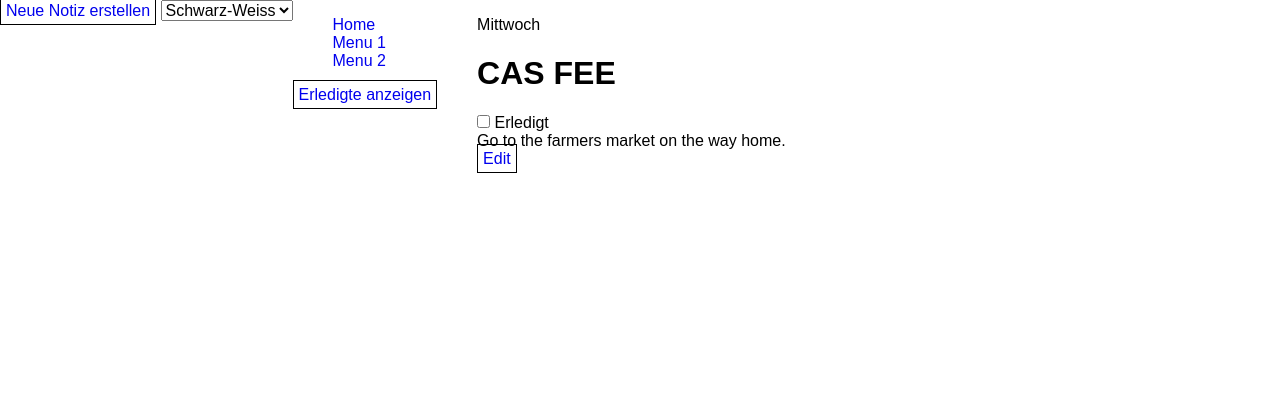
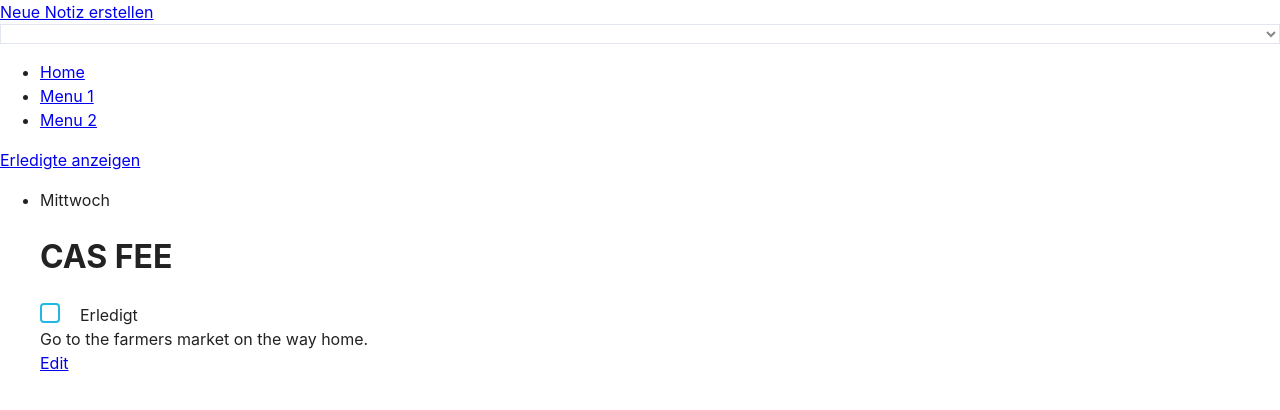
Before and after one commit to iDiver76/cas-fee-projekt1, a plain HTML site: page src/index.html in a window 1280 px wide. Drawn offline with Linux system fonts and the light colour scheme.

Commit message:
Styleguide added

```diff
--- a/src/css/main.css
+++ b/src/css/main.css
@@ -1,8 +1,4 @@
-.button {
-    border: 1px solid black;
-    padding: 5px;
-}
-
+/*
 a {
     text-decoration: none;
 }
@@ -12,10 +8,7 @@ li {
 }
 
 .container {
-
-
     display: flex;
-
     flex-flow: row wrap;
     justify-content: flex-start;
 }
@@ -23,3 +16,142 @@ li {
 #header a.button{
     flex: 0 1 auto;
 }
+*/
+html {
+  font-size: 16px;
+}
+
+body {
+  margin: 0;
+  font-family: -apple-system, BlinkMacSystemFont, "Segoe UI", Roboto, "Helvetica Neue", Arial, sans-serif;
+  font-size: 1rem;
+  line-height: 1.5;
+  color: #222;
+}
+
+/* ----------- Button */
+.btn {
+
+}
+
+/* ----------- Form */
+label {
+
+}
+
+input, textarea, select {
+    display: block;
+    width: 100vw;
+    height: 1.25rem;
+    padding: 0.5rem 0.75rem;
+    font-size: 0.875rem;
+    line-height: 1.25;
+    color: #888;
+    background-color: #fff;
+    border: 1px solid #e1e6ef;
+    border-radius: 0;
+    transition: border-color ease-in-out 0.15s, box-shadow ease-in-out 0.15s;
+}
+
+select:not([size]):not([multiple]) {
+ /*simulate line-height: 1.25  for selects*/
+   height: 1.25rem - 2px;
+ }
+
+
+
+
+
+input[type="checkbox"] {
+  display:none;
+}
+/* --- Variante 1
+
+
+input[type="checkbox"] + label {
+  display: block;
+  position: relative;
+  padding-left: 35px;
+  margin-bottom: 20px;
+  font: 14px/20px 'Open Sans', Arial, sans-serif;
+  color: #ddd;
+  cursor: pointer;
+  -webkit-user-select: none;
+  -moz-user-select: none;
+  -ms-user-select: none;
+}
+
+input[type="checkbox"] + label:before {
+  content: '';
+  display: block;
+  width: 20px;
+  height: 20px;
+  border: 1px solid #6cc0e5;
+  position: absolute;
+  left: 0;
+  top: 0;
+  opacity: .6;
+  -webkit-transition: all .12s, border-color .08s;
+  transition: all .12s, border-color .08s;
+}
+
+input[type="checkbox"]:checked + label:before {
+  width: 10px;
+  top: -5px;
+  left: 5px;
+  border-radius: 0;
+  opacity: 1;
+  border-top-color: transparent;
+  border-left-color: transparent;
+  -webkit-transform: rotate(45deg);
+  transform: rotate(45deg);
+}*/
+
+/* Variante 2 */
+
+input[type=checkbox] + label {
+  padding-left: 40px;
+  padding-top: 2px;
+  cursor: pointer;
+  position: relative;
+}
+
+input[type=checkbox] + label:before, input[type=checkbox] + label:after  {
+    font-size: inherit;
+    top: 0;
+    left: 0;
+    width: 1rem;
+    line-height: 1rem;
+    height: 1rem;
+    font-family: FontAwesome;
+}
+
+
+input[type=checkbox] + label:before {
+    content: '';
+}
+
+input[type=checkbox] + label:before, input[type=checkbox] + label:after {
+    border: 2px solid #23b7e5;
+    border-radius: 4px;
+    text-align: center;
+    color: #23b7e5;
+}
+
+input[type=checkbox] + label:before, input[type=checkbox] + label:after {
+    font-family: FontAwesome;
+    position: absolute;
+    text-align: center;
+}
+
+input[type=checkbox]:checked + label:after {
+    opacity: 1;
+}
+
+input[type=checkbox] + label:after {
+    content: '\f00c';
+    background: #23b7e5;
+    color: #fff;
+    opacity: 0;
+    transition: all .2s;
+}
--- /dev/null
+++ b/src/styleguide.html
@@ -0,0 +1,51 @@
+<!DOCTYPE html>
+<html lang="en">
+<head>
+  <meta charset="UTF-8">
+  <title>Styleguide UI</title>
+  <link rel="stylesheet" href="css/normalize.css">
+  <link rel="stylesheet" href="css/main.css">
+  <link href="https://opensource.keycdn.com/fontawesome/4.7.0/font-awesome.min.css" rel="stylesheet">
+  <style type="text/css">
+    body {
+      width: 100% !important;
+    }
+  </style>
+</head>
+<body>
+<h1>Styleguide UI Elements</h1>
+<hr>
+<h2>Form Elements</h2>
+<h3>Label</h3>
+<label>Wichtigkeit</label>
+<h3>Input</h3>
+<input type="text">
+<h3>Textarea</h3>
+<textarea rows="9"></textarea>
+<h3>Input Date</h3>
+<input type="date">
+<h3>Checkbox</h3>
+<input type="checkbox" id="checkbox" name="checkbox" />
+<label for="checkbox"><span></span>Check Box 1</label>
+<h3>Switch</h3>
+<label class="switch switch-default switch-pill switch-primary">
+  <input type="checkbox" class="switch-input" checked="">
+  <span class="switch-label"></span>
+  <span class="switch-handle"></span>
+</label>
+<h3>Select</h3>
+<select id="select" name="select">
+  <option value="0">Please select</option>
+  <option value="1">Option 1</option>
+  <option value="2">Option 2</option>
+  <option value="3">Option 3</option>
+</select>
+
+<h3>Rating</h3>
+<p>// Todo</p>
+
+<h2>Buttons</h2>
+<button type="submit">Submit</button>
+<button type="reset">Reset</button>
+</body>
+</html>
```
Also changed, not shown: src/css/normalize.css.
